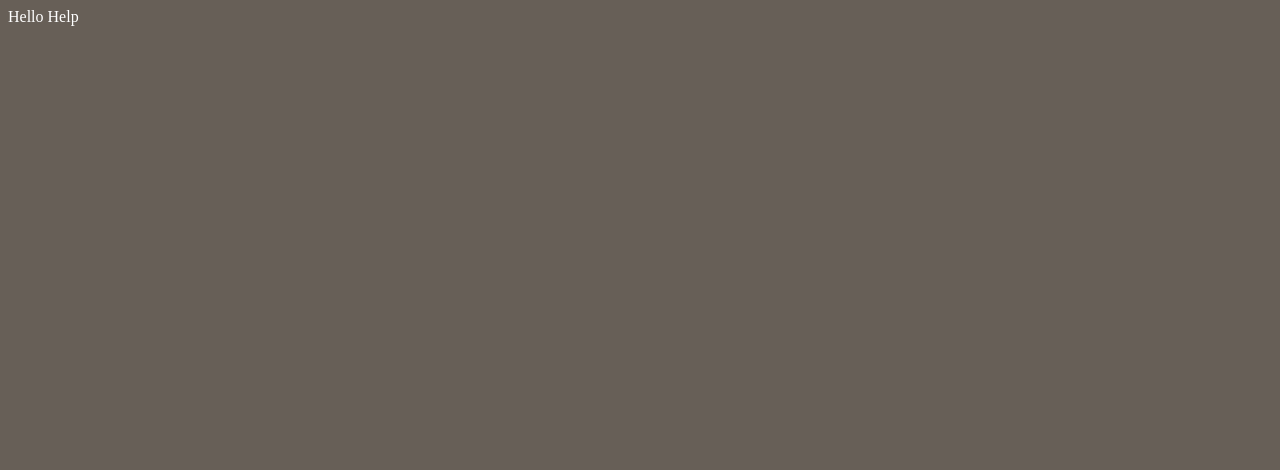
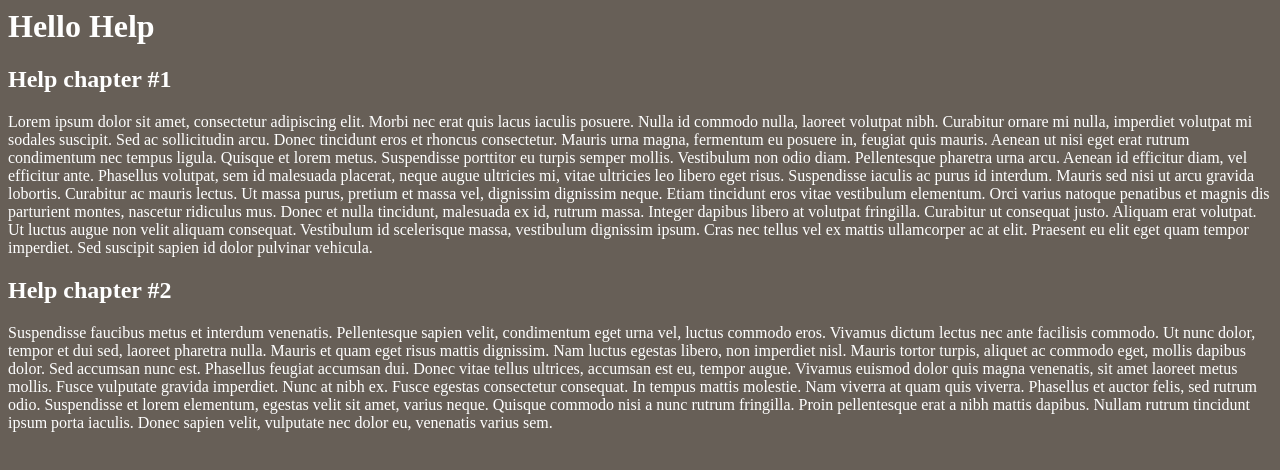
Before and after one commit to tb2johm/helloHelp, a plain HTML site: page index.htm in a window 1280 px wide. Drawn offline with Linux system fonts and the light colour scheme.

Commit message:
Update index.htm

```diff
--- a/index.htm
+++ b/index.htm
@@ -1,5 +1,13 @@
 <html>
 <body style="background-color: #675f57; color: white">
-Hello Help
+  <h1>Hello Help</h1>
+
+  <h2 id="chap1">Help chapter #1</h2>
+  Lorem ipsum dolor sit amet, consectetur adipiscing elit. Morbi nec erat quis lacus iaculis posuere. Nulla id commodo nulla, laoreet volutpat nibh. Curabitur ornare mi nulla, imperdiet volutpat mi sodales suscipit. Sed ac sollicitudin arcu. Donec tincidunt eros et rhoncus consectetur. Mauris urna magna, fermentum eu posuere in, feugiat quis mauris. Aenean ut nisi eget erat rutrum condimentum nec tempus ligula. Quisque et lorem metus. Suspendisse porttitor eu turpis semper mollis. Vestibulum non odio diam. Pellentesque pharetra urna arcu. Aenean id efficitur diam, vel efficitur ante.
+  Phasellus volutpat, sem id malesuada placerat, neque augue ultricies mi, vitae ultricies leo libero eget risus. Suspendisse iaculis ac purus id interdum. Mauris sed nisi ut arcu gravida lobortis. Curabitur ac mauris lectus. Ut massa purus, pretium et massa vel, dignissim dignissim neque. Etiam tincidunt eros vitae vestibulum elementum. Orci varius natoque penatibus et magnis dis parturient montes, nascetur ridiculus mus. Donec et nulla tincidunt, malesuada ex id, rutrum massa. Integer dapibus libero at volutpat fringilla. Curabitur ut consequat justo. Aliquam erat volutpat. Ut luctus augue non velit aliquam consequat. Vestibulum id scelerisque massa, vestibulum dignissim ipsum. Cras nec tellus vel ex mattis ullamcorper ac at elit. Praesent eu elit eget quam tempor imperdiet. Sed suscipit sapien id dolor pulvinar vehicula.
+
+  <h2 id="chap2">Help chapter #2</h2>
+  Suspendisse faucibus metus et interdum venenatis. Pellentesque sapien velit, condimentum eget urna vel, luctus commodo eros. Vivamus dictum lectus nec ante facilisis commodo. Ut nunc dolor, tempor et dui sed, laoreet pharetra nulla. Mauris et quam eget risus mattis dignissim. Nam luctus egestas libero, non imperdiet nisl. Mauris tortor turpis, aliquet ac commodo eget, mollis dapibus dolor. Sed accumsan nunc est. Phasellus feugiat accumsan dui. Donec vitae tellus ultrices, accumsan est eu, tempor augue. Vivamus euismod dolor quis magna venenatis, sit amet laoreet metus mollis.
+  Fusce vulputate gravida imperdiet. Nunc at nibh ex. Fusce egestas consectetur consequat. In tempus mattis molestie. Nam viverra at quam quis viverra. Phasellus et auctor felis, sed rutrum odio. Suspendisse et lorem elementum, egestas velit sit amet, varius neque. Quisque commodo nisi a nunc rutrum fringilla. Proin pellentesque erat a nibh mattis dapibus. Nullam rutrum tincidunt ipsum porta iaculis. Donec sapien velit, vulputate nec dolor eu, venenatis varius sem.
 </body>
 </html>
```
